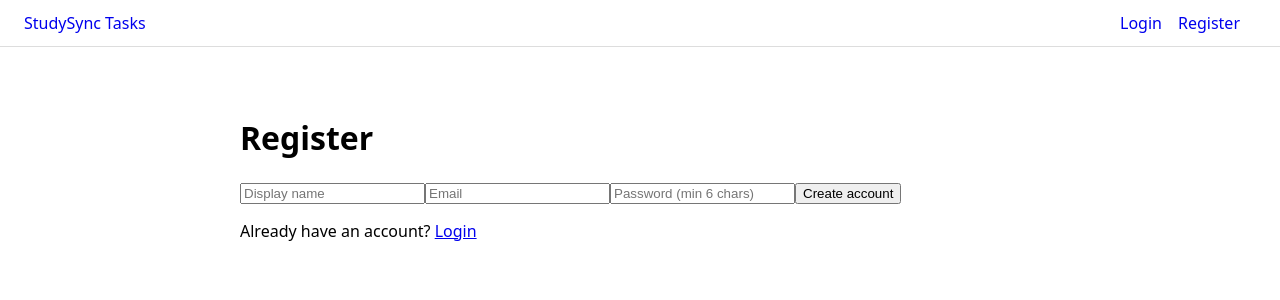
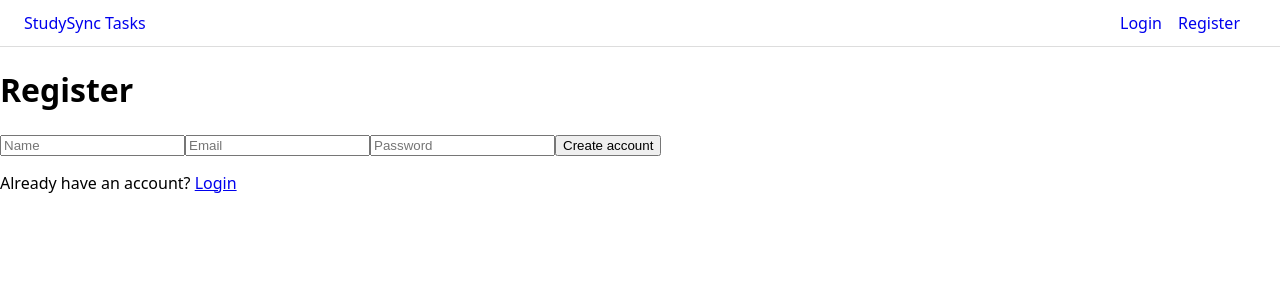
Before and after one commit to ruby040/study-sync-tasks, a React (Vite) app: page /register in a window 1280 px wide. Shown: the top 300 px of the page. Built offline with nearby package versions, Linux system fonts and the light colour scheme; no server answers.

Commit message:
setup firebase auth (login/register/dashboard base)

```diff
--- a/package.json
+++ b/package.json
@@ -10,8 +10,10 @@
     "preview": "vite preview"
   },
   "dependencies": {
+    "firebase": "^12.6.0",
     "react": "^19.2.0",
-    "react-dom": "^19.2.0"
+    "react-dom": "^19.2.0",
+    "react-router-dom": "^7.10.0"
   },
   "devDependencies": {
     "@eslint/js": "^9.39.1",
--- a/src/firebase/firebaseConfig.js
+++ b/src/firebase/firebaseConfig.js
@@ -3,12 +3,12 @@ import { getAuth } from "firebase/auth";
 import { getFirestore } from "firebase/firestore";
 
 const firebaseConfig = {
-  apiKey: "YOUR_API_KEY",
-  authDomain: "YOUR_AUTH_DOMAIN",
-  projectId: "YOUR_PROJECT_ID",
-  storageBucket: "YOUR_BUCKET",
-  messagingSenderId: "YOUR_SENDER_ID",
-  appId: "YOUR_APP_ID",
+  apiKey: "AIzaSyAY0e7NjDu9hskB8iETY4VdMC_QhAB_Hh8",
+  authDomain: "study-sync-tasks-8312d.firebaseapp.com",
+  projectId: "study-sync-tasks-8312d",
+  storageBucket: "study-sync-tasks-8312d.firebasestorage.app",
+  messagingSenderId: "669331807298",
+  appId: "1:669331807298:web:2c57cc0979d0192fb9a1db"
 };
 
 const app = initializeApp(firebaseConfig);
--- a/src/pages/RegisterPage.jsx
+++ b/src/pages/RegisterPage.jsx
@@ -1,44 +1,46 @@
 import { useState } from "react";
-import { createUserWithEmailAndPassword, updateProfile, sendEmailVerification } from "firebase/auth";
+import {
+  createUserWithEmailAndPassword,
+  updateProfile,
+  sendEmailVerification,
+} from "firebase/auth";
 import { auth } from "../firebase/firebaseConfig.js";
 import { useNavigate, Link } from "react-router-dom";
 
 function RegisterPage() {
-  const [displayName, setDisplayName] = useState("");
+  const [name, setName] = useState("");
   const [email, setEmail] = useState("");
   const [password, setPassword] = useState("");
-  const [info, setInfo] = useState("");
   const [error, setError] = useState("");
+
   const navigate = useNavigate();
 
-  const handleRegister = async (e) => {
-    e.preventDefault();
+  const handleRegister = async () => {
     setError("");
-    setInfo("");
 
     try {
-      const cred = await createUserWithEmailAndPassword(auth, email, password);
-      await updateProfile(cred.user, { displayName });
+      const userCred = await createUserWithEmailAndPassword(auth, email, password);
 
-      await sendEmailVerification(cred.user);
-      setInfo("Verification email sent. Please check your inbox.");
+      await updateProfile(userCred.user, { displayName: name });
+      await sendEmailVerification(userCred.user);
 
-      // ممكن بعدين تجبرينهم يرجعون للـ Login
-      // navigate("/login");
+      navigate("/login");
     } catch (err) {
-      setError("Registration failed.");
+      console.log(err);
+      setError(err.message);
     }
   };
 
   return (
-    <div className="auth-page">
+    <div>
       <h1>Register</h1>
-      <form onSubmit={handleRegister}>
+
+      <div>
         <input
-          placeholder="Display name"
-          value={displayName}
-          onChange={(e) => setDisplayName(e.target.value)}
-          required
+          type="text"
+          placeholder="Name"
+          value={name}
+          onChange={(e) => setName(e.target.value)}
         />
 
         <input
@@ -46,26 +48,23 @@ function RegisterPage() {
           placeholder="Email"
           value={email}
           onChange={(e) => setEmail(e.target.value)}
-          required
         />
 
         <input
           type="password"
-          placeholder="Password (min 6 chars)"
+          placeholder="Password"
           value={password}
           onChange={(e) => setPassword(e.target.value)}
-          required
         />
 
-        {error && <p className="error">{error}</p>}
-        {info && <p className="info">{info}</p>}
+        <button onClick={handleRegister}>Create account</button>
 
-        <button type="submit">Create account</button>
-      </form>
+        {error && <p style={{ color: "red" }}>{error}</p>}
 
-      <p>
-        Already have an account? <Link to="/login">Login</Link>
-      </p>
+        <p>
+          Already have an account? <Link to="/login">Login</Link>
+        </p>
+      </div>
     </div>
   );
 }
```
Also changed, not shown: 1 other file (tests, documents, lock files or other folders).
